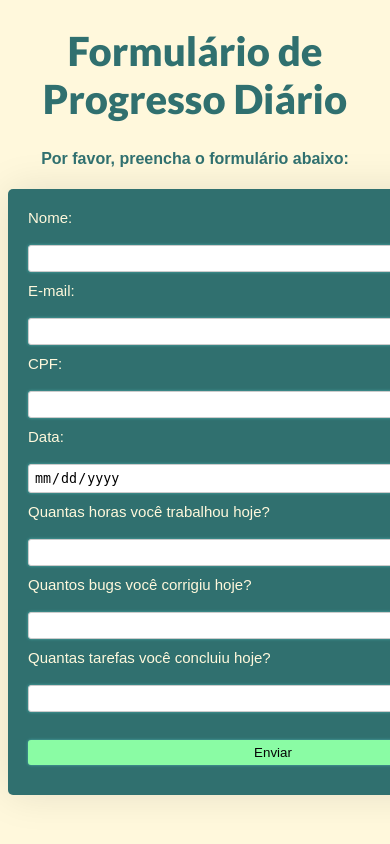
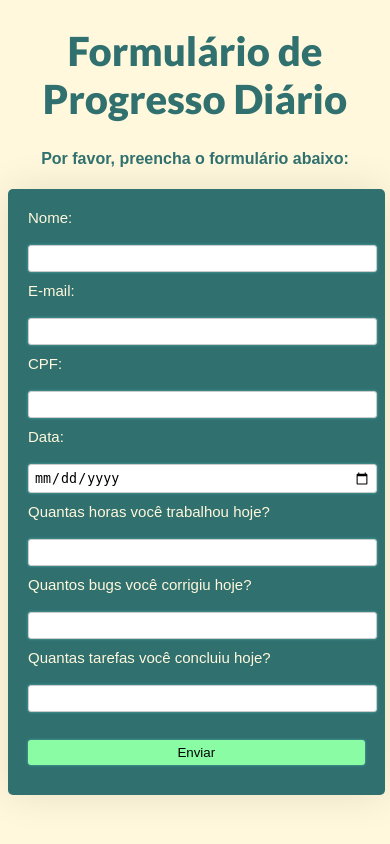
Before and after one commit to MarthaLucena/formularioPython, a Python web app: template templates/homepage.html in a window 390 px wide; the page is wider, and only the part inside the window is pictured. Run offline with Jinja, Linux system fonts and the light colour scheme; the template is opened without the code that fills it, so the values that code supplies are empty.

Commit message:
Update styles.css

```diff
--- a/static/styles.css
+++ b/static/styles.css
@@ -57,3 +57,18 @@ input[type="submit"] {
 input[type="submit"]:hover {
     background-color: #218838;
 }
+
+@media (max-width: 768px) {
+    form {
+        width: 90%;
+        max-width: 400px;
+    }
+
+    input[type="text"],
+    input[type="email"],
+    input[type="date"],
+    input[type="number"],
+    input[type="submit"] {
+        width: 100%;
+    }
+}
```
